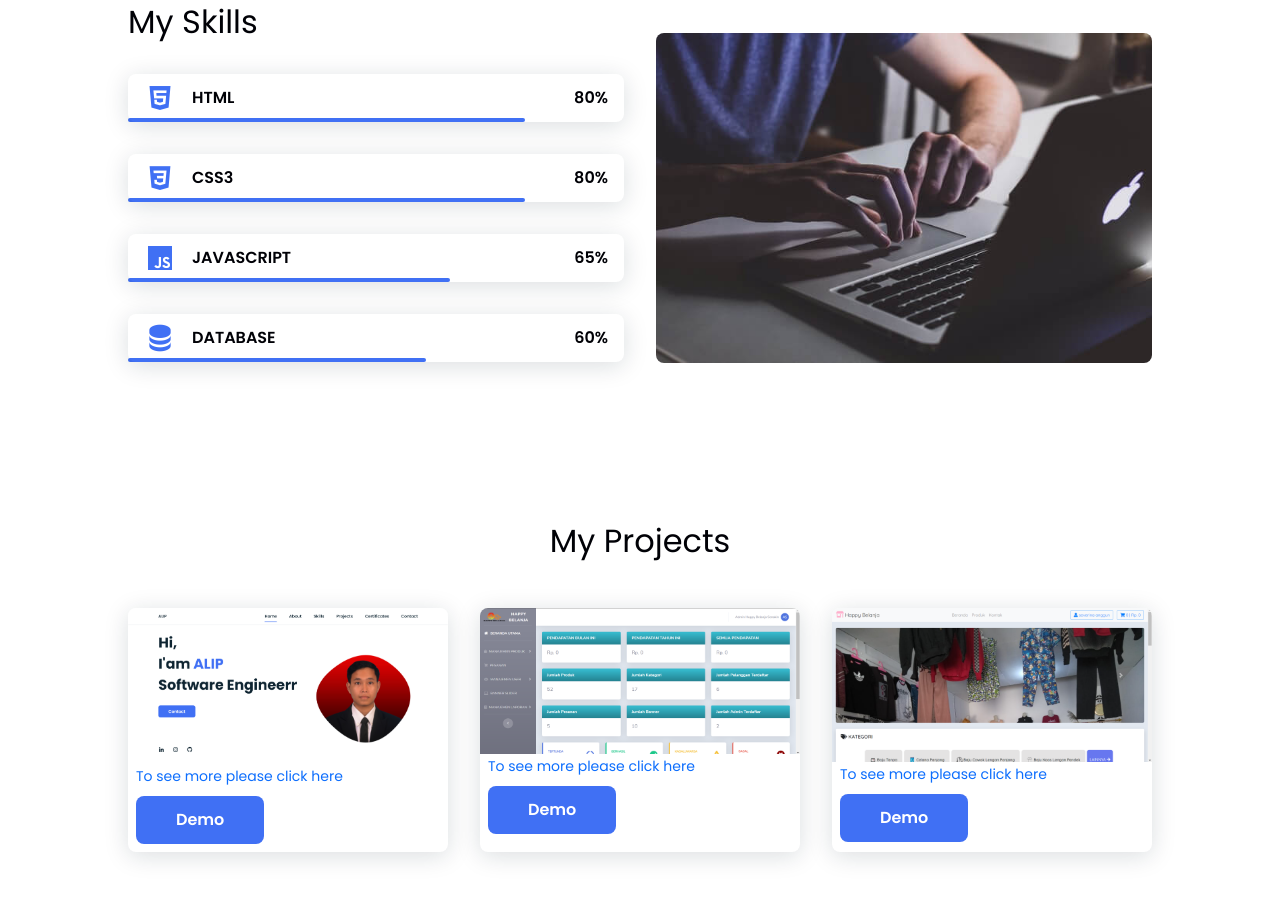
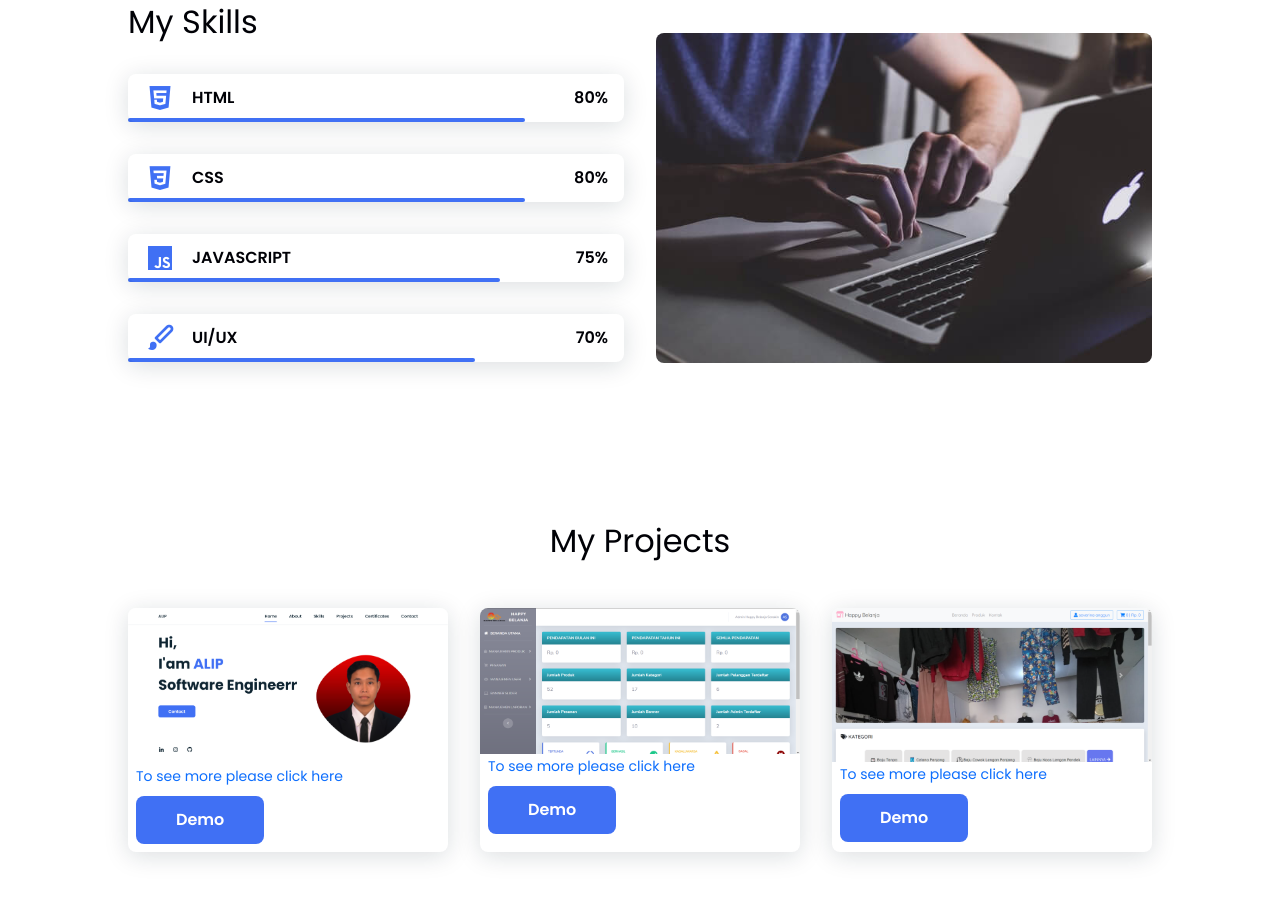
Before and after one commit to alip55247/web-portfolio-2, a plain HTML site: page index.html in a window 1280 px wide. Shown: the part 1568-2468 px from the top of the page. Drawn offline with nearby package versions, Linux system fonts and the light colour scheme.

Commit message:
Update info

```diff
--- a/assets/scss/styles.scss
+++ b/assets/scss/styles.scss
@@ -307,16 +307,16 @@ img {
     z-index: var(--z-back);
   }
   &__html {
-    width: 95%;
+    width: 80%;
   }
   &__css {
-    width: 85%;
+    width: 80%;
   }
   &__js {
-    width: 65%;
+    width: 75%;
   }
-  &__db {
-    width: 85%;
+  &__ux {
+    width: 70%;
   }
   &__img {
     border-radius: 0.5rem;
--- a/index.html
+++ b/index.html
@@ -120,7 +120,7 @@
                         <div class="skills__data">
                             <div class="skills__names">
                                 <i class='bx bxl-css3 skills__icon'></i>
-                                <span class="skills__name">CSS3</span>
+                                <span class="skills__name">CSS</span>
                             </div>
                             <div class="skills__bar skills__css">
 
@@ -138,19 +138,19 @@
 
                             </div>
                             <div>
-                                <span class="skills__percentage">65%</span>
+                                <span class="skills__percentage">75%</span>
                             </div>
                         </div>
                         <div class="skills__data">
                             <div class="skills__names">
-                                <i class='bx bxs-data skills__icon'></i>
-                                <span class="skills__name">DATABASE</span>
+                                <i class='bx bxs-paint skills__icon'></i>
+                                <span class="skills__name">UI/UX</span>
                             </div>
-                            <div class="skills__bar skills__db">
+                            <div class="skills__bar skills__ux">
 
                             </div>
                             <div>
-                                <span class="skills__percentage">60%</span>
+                                <span class="skills__percentage">70%</span>
                             </div>
                         </div>
                     </div>
```
Also changed, not shown: assets/css/styles.css.
